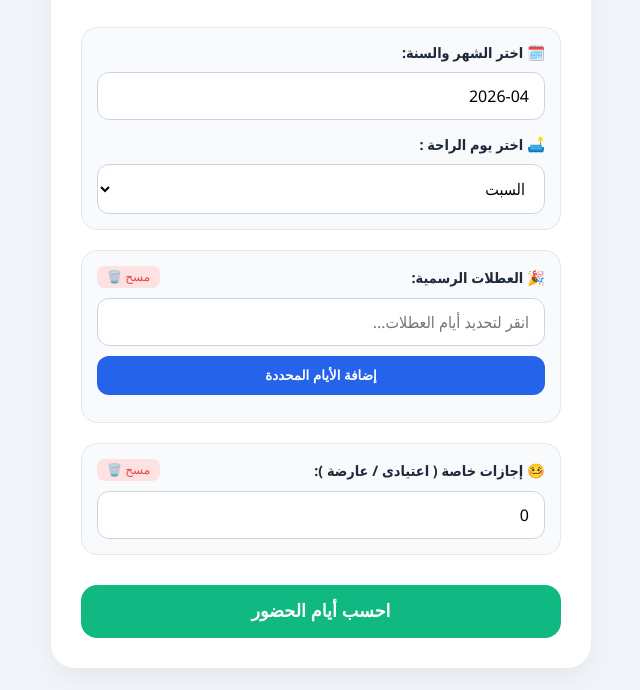
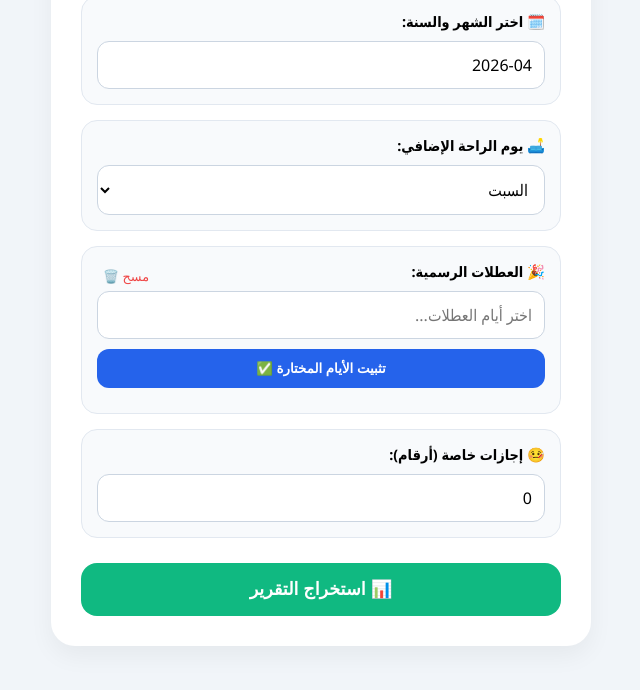
Before and after one commit to Hooba904/attendance-app, a plain HTML site: page index.html in a window 1280 px wide. Shown: the part 110-800 px from the top of the page, without its empty margins (319-959 px from the left). Drawn offline with nearby package versions, Linux system fonts and the light colour scheme.

Commit message:
Refactor index.html for improved structure and styling

```diff
--- a/index.html
+++ b/index.html
@@ -3,7 +3,7 @@
 <head>
     <meta charset="UTF-8">
     <meta name="viewport" content="width=device-width, initial-scale=1.0">
-    <title>حاسبة الحضور الذكية | Smart Attendance</title>
+    <title>حاسبة الحضور الذكية</title>
 
     <link rel="stylesheet" href="https://cdn.jsdelivr.net/npm/flatpickr/dist/flatpickr.min.css">
     <link rel="stylesheet" type="text/css" href="https://npmcdn.com/flatpickr/dist/themes/material_blue.css">
@@ -14,141 +14,62 @@
 
     <style>
         :root {
-            --primary: #2563eb;
-            --primary-light: #dbeafe;
-            --secondary: #64748b;
-            --success: #10b981;
-            --danger: #ef4444;
-            --bg: #f1f5f9;
-            --card: #ffffff;
-            --text-dark: #1e293b;
+            --primary: #2563eb; --primary-light: #dbeafe; --secondary: #64748b;
+            --success: #10b981; --danger: #ef4444; --bg: #f1f5f9; --card: #ffffff;
         }
 
         body {
-            font-family: 'Segoe UI', Tahoma, sans-serif;
-            background-color: var(--bg);
-            margin: 0;
-            padding: 20px;
-            display: flex;
-            justify-content: center;
-            color: var(--text-dark);
-            direction: rtl;
+            font-family: 'Segoe UI', Tahoma, sans-serif; background-color: var(--bg);
+            margin: 0; padding: 20px; display: flex; justify-content: center; direction: rtl;
         }
 
         .container {
-            width: 100%;
-            max-width: 480px;
-            background: var(--card);
-            padding: 30px;
-            border-radius: 24px;
-            box-shadow: 0 10px 25px rgba(0, 0, 0, 0.05);
+            width: 100%; max-width: 480px; background: var(--card);
+            padding: 30px; border-radius: 24px; box-shadow: 0 10px 25px rgba(0, 0, 0, 0.05);
         }
 
-        header { text-align: center; margin-bottom: 30px; }
-        header h2 { margin: 0; color: var(--primary); font-size: 1.5rem; }
-        header p { color: var(--secondary); font-size: 0.9rem; margin-top: 5px; }
+        header { text-align: center; margin-bottom: 25px; }
+        header h2 { margin: 0; color: var(--primary); font-size: 1.4rem; }
 
         .section-card {
-            background: #f8fafc;
-            padding: 15px;
-            border-radius: 16px;
-            margin-bottom: 20px;
-            border: 1px solid #e2e8f0;
+            background: #f8fafc; padding: 15px; border-radius: 16px;
+            margin-bottom: 15px; border: 1px solid #e2e8f0;
         }
 
-        label {
-            display: flex;
-            align-items: center;
-            gap: 8px;
-            margin-bottom: 10px;
-            font-weight: 600;
-            font-size: 0.9rem;
-        }
+        label { display: flex; align-items: center; gap: 8px; margin-bottom: 10px; font-weight: 600; font-size: 0.9rem; }
 
         input, select {
-            width: 100%;
-            padding: 12px 15px;
-            border: 1.5px solid #cbd5e1;
-            border-radius: 12px;
-            font-family: inherit;
-            font-size: 1rem;
-            box-sizing: border-box;
-            outline: none;
-            background: white;
-        }
-
-        .header-actions {
-            display: flex;
-            justify-content: space-between;
-            align-items: center;
-            margin-bottom: 10px;
-        }
-
-        .btn-clear {
-            background: #fee2e2;
-            color: var(--danger);
-            border: none;
-            padding: 4px 10px;
-            border-radius: 8px;
-            font-size: 0.75rem;
-            cursor: pointer;
+            width: 100%; padding: 12px; border: 1.5px solid #cbd5e1;
+            border-radius: 12px; font-family: inherit; font-size: 1rem;
+            box-sizing: border-box; outline: none; background: white !important;
         }
 
         .btn-add {
-            width: 100%;
-            background: var(--primary);
-            color: white;
-            border: none;
-            padding: 12px;
-            border-radius: 12px;
-            cursor: pointer;
-            margin-top: 10px;
-            font-weight: bold;
+            width: 100%; background: var(--primary); color: white; border: none;
+            padding: 12px; border-radius: 12px; cursor: pointer; margin-top: 10px; font-weight: bold;
         }
 
         .btn-calculate {
-            width: 100%;
-            background: var(--success);
-            color: white;
-            border: none;
-            padding: 16px;
-            border-radius: 16px;
-            font-size: 1.1rem;
-            font-weight: bold;
-            cursor: pointer;
-            margin-top: 10px;
+            width: 100%; background: var(--success); color: white; border: none;
+            padding: 16px; border-radius: 16px; font-size: 1.1rem; font-weight: bold; margin-top: 10px;
         }
 
-        .holiday-list { display: flex; flex-wrap: wrap; gap: 8px; margin-top: 12px; }
         .holiday-tag {
-            background: white;
-            padding: 6px 12px;
-            border-radius: 10px;
-            font-size: 0.8rem;
-            border: 1px solid #e2e8f0;
-            color: var(--primary);
+            display: inline-block; background: white; padding: 5px 10px;
+            border-radius: 8px; font-size: 0.8rem; border: 1px solid #e2e8f0; margin: 3px;
         }
 
         .result-box {
-            margin-top: 30px;
-            padding: 20px;
-            border-radius: 20px;
-            background: var(--primary-light);
-            border: 1px solid #bfdbfe;
+            margin-top: 25px; padding: 15px; border-radius: 15px;
+            background: var(--primary-light); border: 1px solid #bfdbfe;
         }
 
-        .result-item {
-            display: flex;
-            justify-content: space-between;
-            margin-bottom: 12px;
-            padding-bottom: 8px;
-            border-bottom: 1px solid rgba(37, 99, 235, 0.1);
-        }
+        .result-item { display: flex; justify-content: space-between; margin-bottom: 10px; }
 
-        .total-row { border-bottom: none; font-weight: 800; color: var(--primary); font-size: 1.2rem; }
-
-        /* تعديلات الـ RTL للتقويم */
+        /* إجبار التقويم على اليمين دائماً */
         .flatpickr-calendar { direction: rtl !important; }
+        /* منع ظهور الكيبورد على الموبايل عند اختيار التاريخ */
+        .flatpickr-input[readonly] { cursor: pointer; }
     </style>
 </head>
 <body>
@@ -156,16 +77,15 @@
 <div class="container">
     <header>
         <h2>📅 حاسبة الحضور الذكية</h2>
-        <p>تنظيم أيام العمل والعطلات</p>
     </header>
 
     <div class="section-card">
-        <div class="form-group">
         <label>🗓️ اختر الشهر والسنة:</label>
-            <input type="text" id="monthPicker" placeholder="اختر الشهر والسنة باللغة العربية">
+        <input type="text" id="monthPicker" readonly placeholder="جاري التحميل...">
     </div>
-        <div class="form-group" style="margin-top:15px;">
-            <label>🛋️ اختر يوم الراحة :</label>
+
+    <div class="section-card">
+        <label>🛋️ يوم الراحة الإضافي:</label>
         <select id="restDay">
             <option value="6">السبت</option>
             <option value="0">الأحد</option>
@@ -176,61 +96,58 @@
             <option value="none">الجمعة فقط</option>
         </select>
     </div>
+
+    <div class="section-card">
+        <div style="display:flex; justify-content:space-between;">
+            <label>🎉 العطلات الرسمية:</label>
+            <button style="border:none; color:var(--danger); background:none; cursor:pointer; font-size:0.8rem;" onclick="clearHolidays()">مسح 🗑️</button>
+        </div>
+        <input type="text" id="multiHolidayPicker" readonly placeholder="اختر أيام العطلات...">
+        <button class="btn-add" onclick="addSelectedHolidays()">تثبيت الأيام المختارة ✅</button>
+        <div id="holidayList" style="margin-top:10px;"></div>
     </div>
 
     <div class="section-card">
-        <div class="header-actions">
-            <label style="margin:0;">🎉 العطلات الرسمية:</label>
-            <button class="btn-clear" onclick="clearHolidays()">مسح 🗑️</button>
-        </div>
-        <input type="text" id="multiHolidayPicker" placeholder="انقر لتحديد أيام العطلات...">
-        <button class="btn-add" onclick="addSelectedHolidays()">إضافة الأيام المحددة</button>
-        <div id="holidayList" class="holiday-list"></div>
-    </div>
-
-    <div class="section-card">
-        <div class="header-actions">
-            <label style="margin:0;">🤒 إجازات خاصة ( اعتيادى / عارضة ):</label>
-            <button class="btn-clear" onclick="clearManualLeaves()">مسح 🗑️</button>
-        </div>
+        <label>🤒 إجازات خاصة (أرقام):</label>
         <input type="number" id="manualLeaves" min="0" value="0">
     </div>
 
-    <button class="btn-calculate" onclick="calculateAttendance()">احسب أيام الحضور</button>
+    <button class="btn-calculate" onclick="calculateAttendance()">📊 استخراج التقرير</button>
 
     <div id="result" class="result-box" style="display:none;">
-        <div class="result-item"><span>🗓️ أيام الشهر:</span> <span id="resTotal"></span></div>
+        <div class="result-item"><span>📏 أيام الشهر:</span> <span id="resTotal"></span></div>
         <div class="result-item"><span>⛱️ الجمعة والراحة:</span> <span id="resWeekends"></span></div>
         <div class="result-item"><span>🏛️ عطلات رسمية:</span> <span id="resHolidays"></span></div>
         <div class="result-item"><span>🔓 إجازات خاصة:</span> <span id="resManual"></span></div>
-        <div class="result-item total-row"><span>✅ أيام الحضور:</span> <span id="resFinal"></span></div>
+        <div style="display:flex; justify-content:space-between; font-weight:bold; color:var(--primary); font-size:1.1rem;">
+            <span>✅ صافي الحضور:</span> <span id="resFinal"></span>
+        </div>
     </div>
 </div>
 
 <script>
     let holidayDates = new Set();
-    let fpMain = null; // تقويم الشهر
-    let fpDays = null; // تقويم الأيام
-    const daysAr = ["الأحد", "الاثنين", "الثلاثاء", "الأربعاء", "الخميس", "الجمعة", "السبت"];
+    let fpMain, fpDays;
     const monthsAr = ["يناير", "فبراير", "مارس", "أبريل", "مايو", "يونيو", "يوليو", "أغسطس", "سبتمبر", "أكتوبر", "نوفمبر", "ديسمبر"];
 
     window.onload = function() {
-        const customAr = flatpickr.l10ns.ar;
-        customAr.firstDayOfWeek = 6;
+        const ar = flatpickr.l10ns.ar;
+        ar.firstDayOfWeek = 6;
 
-        // تهيئة تقويم اختيار "الشهر والسنة" مع التعريب
+        // تهيئة اختيار الشهر (فقط شهر وسنة)
         fpMain = flatpickr("#monthPicker", {
-            locale: customAr,
+            locale: ar,
+            disableMobile: true, // يمنع واجهة الموبايل الافتراضية
             plugins: [
                 new monthSelectPlugin({
                     shorthand: true,
-                    dateFormat: "Y-m", // القيمة البرمجية
+                    dateFormat: "Y-m",
                     altInput: true,
-                    altFormat: "F Y" // العرض بالعربي (مثلاً: أبريل 2026)
+                    altFormat: "F Y"
                 })
             ],
             defaultDate: new Date(),
-            onChange: function() { initCalendar(); }
+            onChange: () => initCalendar()
         });
 
         initCalendar();
@@ -239,25 +156,22 @@
     function initCalendar() {
         if (fpDays) { fpDays.destroy(); holidayDates.clear(); renderHolidays(); }
 
-        // الحصول على الشهر المختار من fpMain
         const monthVal = document.getElementById('monthPicker').value;
-        if (!monthVal) return;
-
         const [year, month] = monthVal.split('-').map(Number);
         const firstDay = `${year}-${String(month).padStart(2, '0')}-01`;
         const lastDay = `${year}-${String(month).padStart(2, '0')}-${new Date(year, month, 0).getDate()}`;
 
-        const customAr = flatpickr.l10ns.ar;
-        customAr.firstDayOfWeek = 6;
+        const ar = flatpickr.l10ns.ar;
+        ar.firstDayOfWeek = 6;
 
         fpDays = flatpickr("#multiHolidayPicker", {
             mode: "multiple",
-            dateFormat: "Y-m-d",
-            locale: customAr,
+            locale: ar,
+            disableMobile: true, // يمنع واجهة الموبايل الافتراضية لضمان ظهور السبت يميناً
             minDate: firstDay,
             maxDate: lastDay,
-            disableMobile: "true",
-            onReady: function(s, d, instance) { instance.jumpToDate(firstDay); }
+            dateFormat: "Y-m-d",
+            onReady: (s, d, instance) => instance.jumpToDate(firstDay)
         });
         document.getElementById('result').style.display = 'none';
     }
@@ -272,9 +186,6 @@
         fpDays.clear();
     }
 
-    function clearHolidays() { holidayDates.clear(); if(fpDays) fpDays.clear(); renderHolidays(); document.getElementById('result').style.display = 'none'; }
-    function clearManualLeaves() { document.getElementById('manualLeaves').value = 0; document.getElementById('result').style.display = 'none'; }
-
     function renderHolidays() {
         const container = document.getElementById('holidayList');
         container.innerHTML = '';
@@ -287,29 +198,29 @@
         });
     }
 
+    function clearHolidays() { holidayDates.clear(); if(fpDays) fpDays.clear(); renderHolidays(); }
+
     function calculateAttendance() {
         const monthVal = document.getElementById('monthPicker').value;
         const restDay = document.getElementById('restDay').value;
-        const manualLeaves = parseInt(document.getElementById('manualLeaves').value) || 0;
-
+        const manual = parseInt(document.getElementById('manualLeaves').value) || 0;
         const [year, month] = monthVal.split('-').map(Number);
         const daysInMonth = new Date(year, month, 0).getDate();
-        let weekendCount = 0, officialHolidaysCount = 0;
 
+        let weekends = 0, holidays = 0;
         for (let d = 1; d <= daysInMonth; d++) {
             const date = new Date(year, month - 1, d);
-            const dayOfWeek = date.getDay();
             const dateStr = `${year}-${String(month).padStart(2, '0')}-${String(d).padStart(2, '0')}`;
-            if (dayOfWeek === 5 || (restDay !== "none" && dayOfWeek === parseInt(restDay))) weekendCount++;
-            else if (holidayDates.has(dateStr)) officialHolidaysCount++;
+            if (date.getDay() === 5 || (restDay !== "none" && date.getDay() === parseInt(restDay))) weekends++;
+            else if (holidayDates.has(dateStr)) holidays++;
         }
 
-        const finalDays = daysInMonth - weekendCount - officialHolidaysCount - manualLeaves;
+        const final = daysInMonth - weekends - holidays - manual;
         document.getElementById('resTotal').innerText = daysInMonth + " يوم";
-        document.getElementById('resWeekends').innerText = weekendCount + " يوم";
-        document.getElementById('resHolidays').innerText = officialHolidaysCount + " يوم";
-        document.getElementById('resManual').innerText = manualLeaves + " يوم";
-        document.getElementById('resFinal').innerText = Math.max(0, finalDays) + " يوم عمل";
+        document.getElementById('resWeekends').innerText = weekends + " يوم";
+        document.getElementById('resHolidays').innerText = holidays + " يوم";
+        document.getElementById('resManual').innerText = manual + " يوم";
+        document.getElementById('resFinal').innerText = Math.max(0, final) + " يوم عمل";
         document.getElementById('result').style.display = 'block';
     }
 </script>
```
Lines whose indentation alone changed are shown as unchanged.
